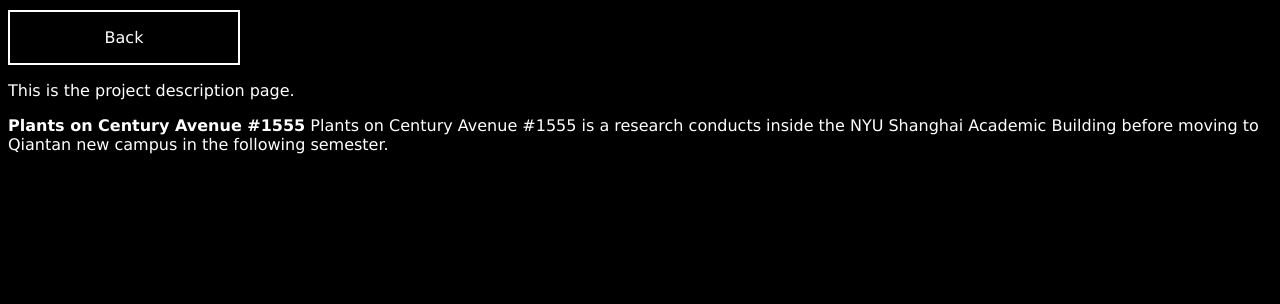
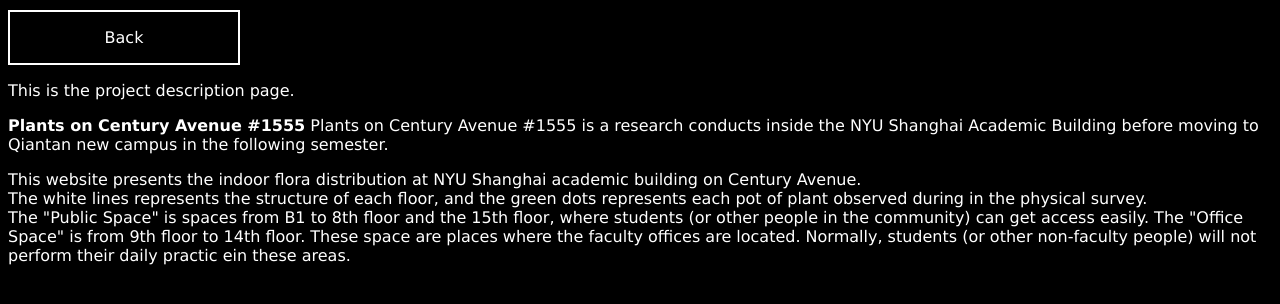
Before and after one commit to LydiaYan628/Advanced-Media-Seminar-final, a plain HTML site: page description.html in a window 1280 px wide. Drawn offline with Linux system fonts and the light colour scheme.

Commit message:
descr update

```diff
--- a/description.html
+++ b/description.html
@@ -9,6 +9,12 @@
   <body>
     <a href="index.html" class="backBtn">Back</a>
     <p>This is the project description page.</p>
-    <p><b>Plants on Century Avenue #1555</b> Plants on Century Avenue #1555 is a research conducts inside the NYU Shanghai Academic Building before moving to Qiantan new campus in the following semester.</p>
+    <div class="descr">
+      <p><b>Plants on Century Avenue #1555</b> Plants on Century Avenue #1555 is a research conducts inside the NYU Shanghai Academic Building before moving to Qiantan new campus in the following semester.</p>
+      <p>This website presents the indoor flora distribution at NYU Shanghai academic building on Century Avenue.
+      </br>The white lines represents the structure of each floor, and the green dots represents each pot of plant observed during in the physical survey.
+    </br>The "Public Space" is spaces from B1 to 8th floor and the 15th floor, where students (or other people in the community) can get access easily. The "Office Space" is from 9th floor to 14th floor. These space are places where the faculty offices are located. Normally, students (or other non-faculty people) will not perform their daily practic ein these areas.
+    </p>
+    </div>
   </body>
 </html>
```
